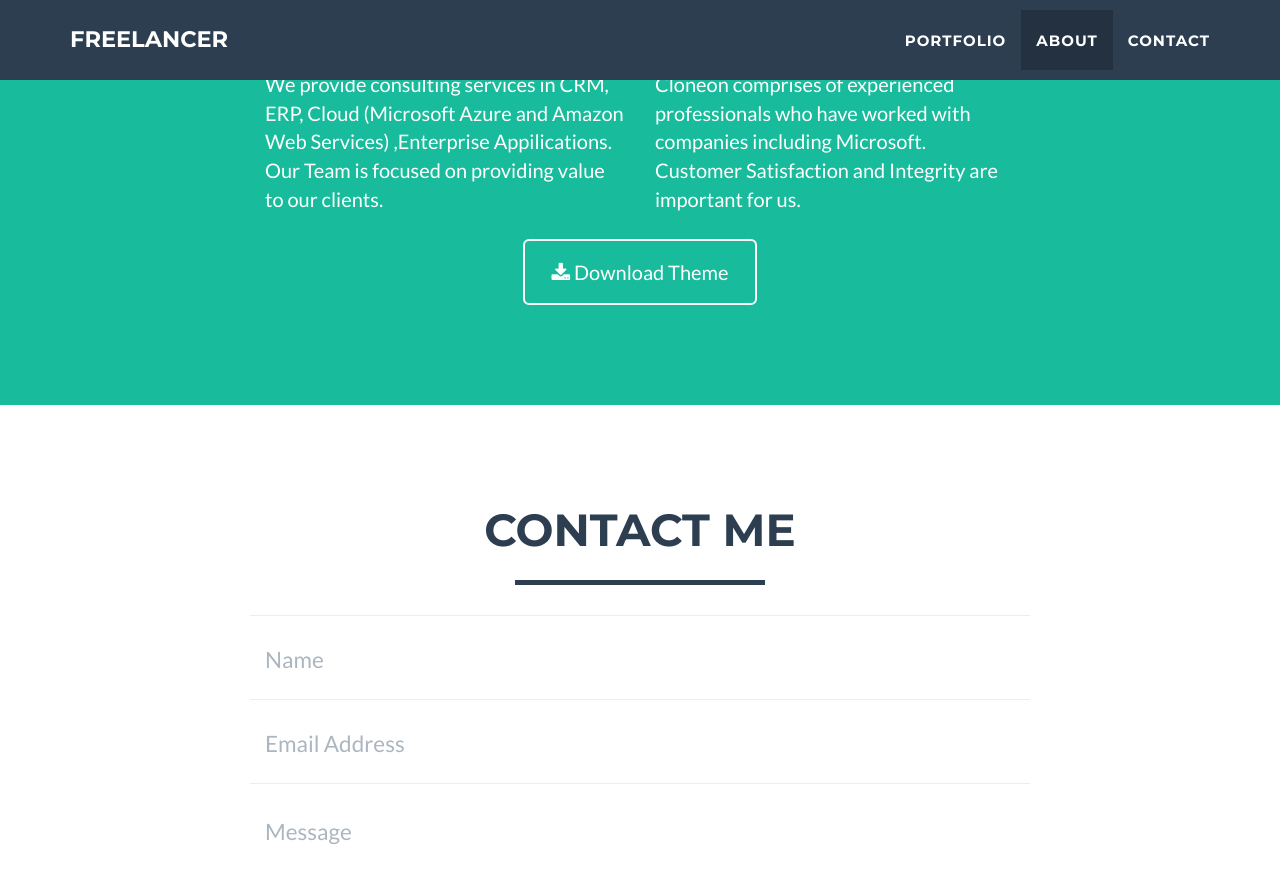
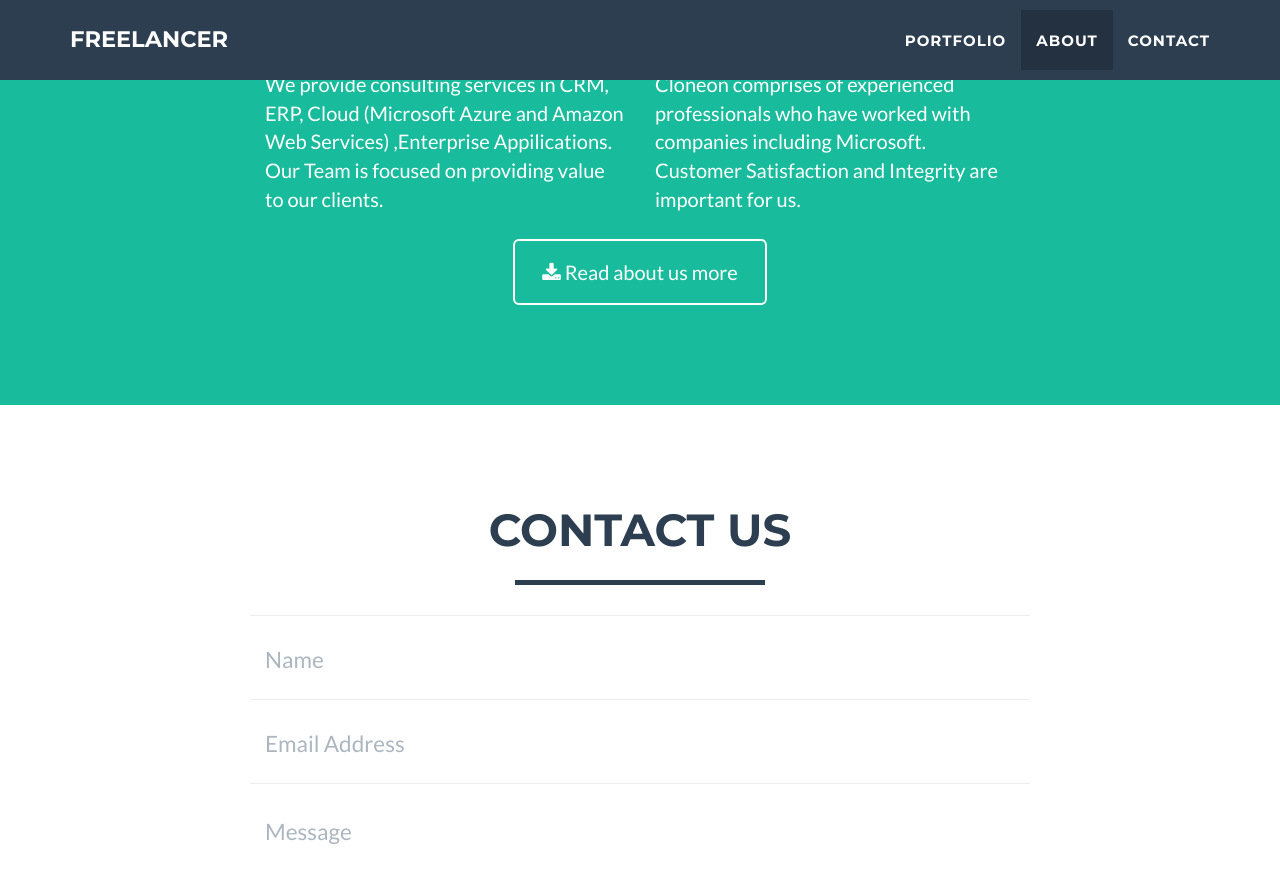
Before and after one commit to cloneon/cloneon.github.io, a Jekyll site: the page built from index.html, in a window 1280 px wide and 900 px high, scrolled down 1804 px. Shown: the top 883 px of the window. Built offline with Jekyll 4.4.1, drawn with Linux system fonts in a browser that asks for light colours.

Commit message:
Usual edits
edits

```diff
--- a/_includes/about.html
+++ b/_includes/about.html
@@ -16,7 +16,7 @@
                 </div>
                 <div class="col-lg-8 col-lg-offset-2 text-center">
                     <a href="#" class="btn btn-lg btn-outline">
-                        <i class="fa fa-download"></i> Download Theme
+                        <i class="fa fa-download"></i> Read about us more
                     </a>
                 </div>
             </div>
--- a/_includes/contact_static.html
+++ b/_includes/contact_static.html
@@ -3,13 +3,13 @@
 	<div class="container">
 		<div class="row">
 			<div class="col-lg-12 text-center">
-				<h2>Contact Me</h2>
+				<h2>Contact Us</h2>
 				<hr class="star-primary">
 			</div>
 		</div>
 		<div class="row">
 			<div class="col-lg-8 col-lg-offset-2">
-				<form  action="//formspree.io/you@email.com" method="POST" name="sentMessage" id="contactForm" novalidate>
+				<form  action="//formspree.io/versusinc@live.com" method="POST" name="sentMessage" id="contactForm" novalidate>
 					<div class="row control-group">
 						<div class="form-group col-xs-12 floating-label-form-group controls">
 							<label>Name</label>
```
